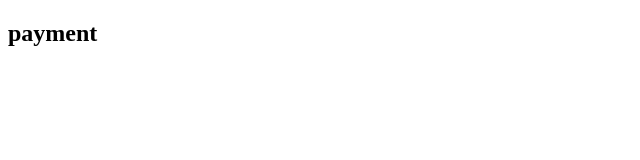
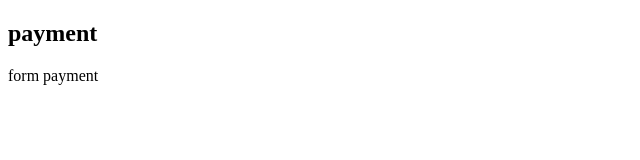
Before and after one commit to yenweekend/git-config, a plain HTML site: page payment.html in a window 1280 px wide. Shown: the whole page, without its empty margins (0-640 px from the left). Drawn offline with Linux system fonts and the light colour scheme.

Commit message:
feat/add-payment-layout

```diff
--- a/payment.html
+++ b/payment.html
@@ -7,5 +7,6 @@
   </head>
   <body>
     <h2>payment</h2>
+    <form action="">form payment</form>
   </body>
 </html>
```
